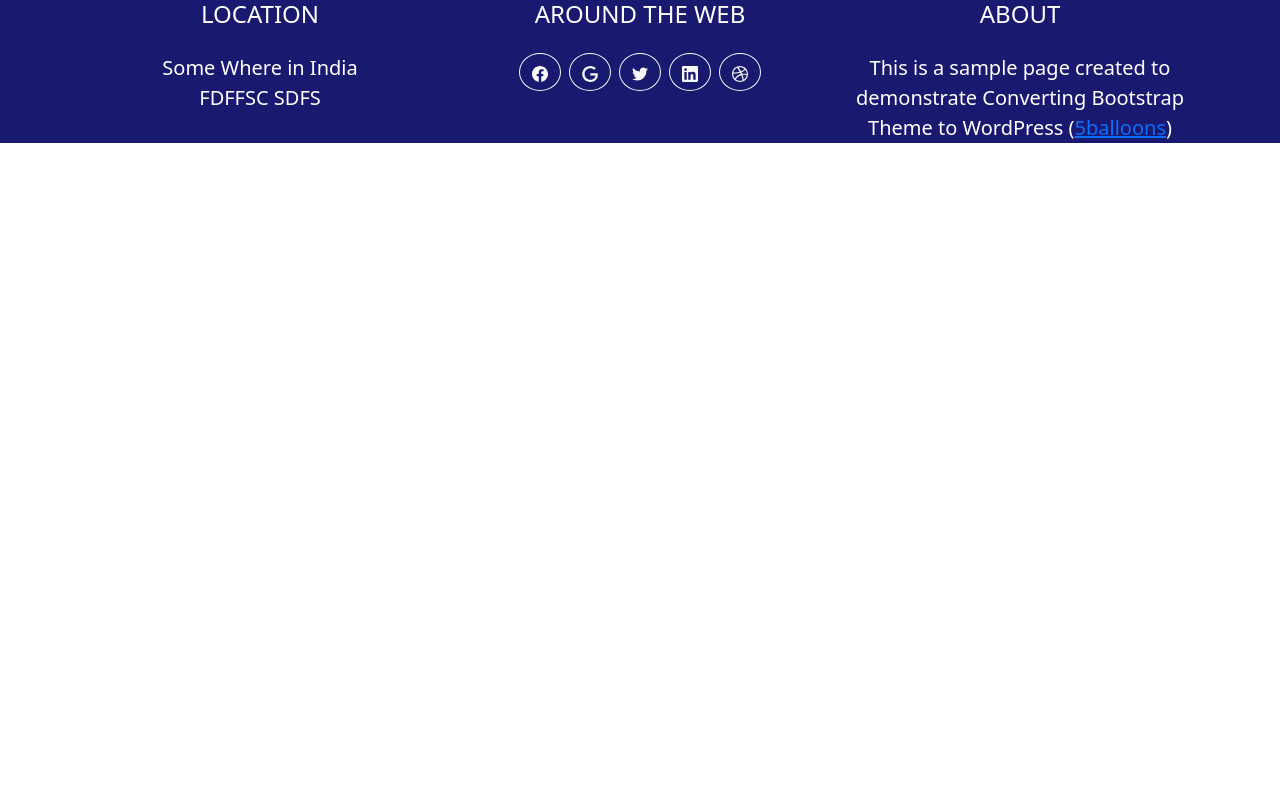
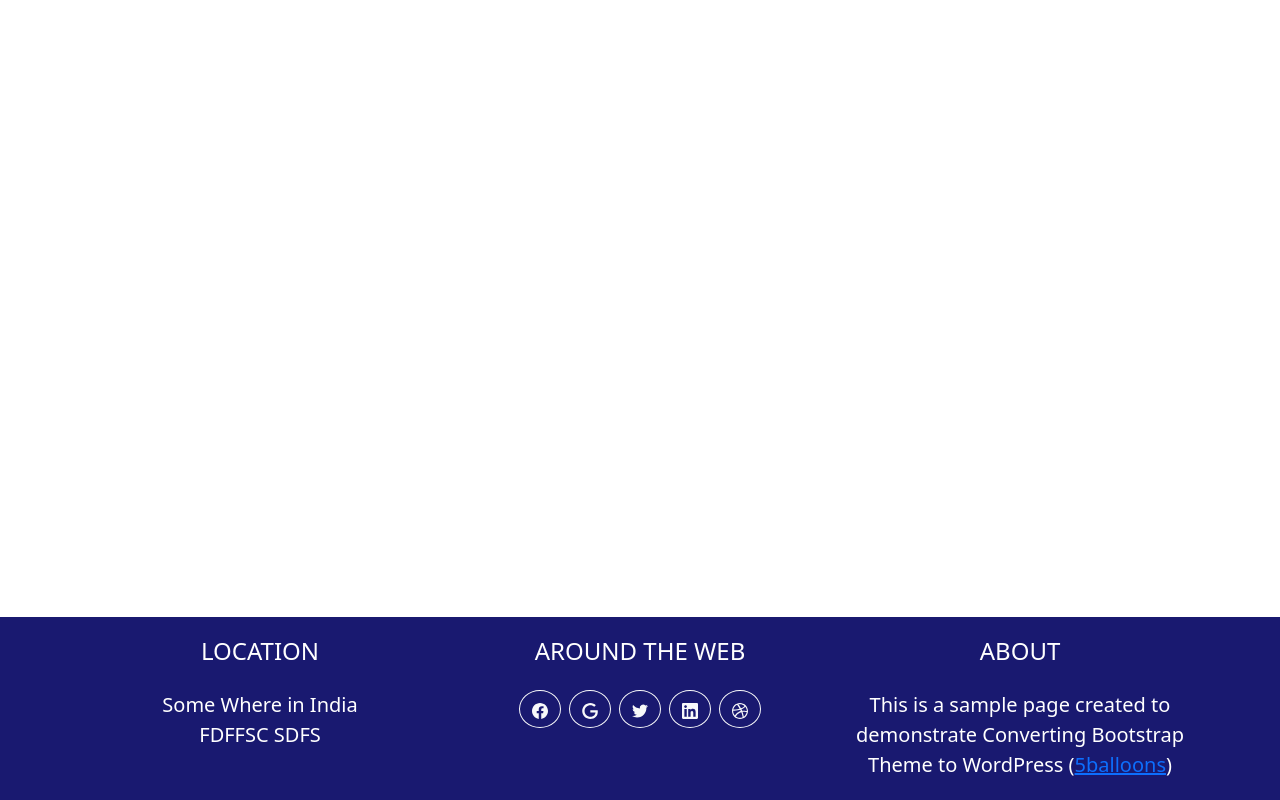
Before and after one commit to Abdi-01/dolist-react, a React (Create React App) app: page /footer in a window 1280 px wide. Built offline with nearby package versions, Linux system fonts and the light colour scheme.

Commit message:
DL-Footer-001 : menyiapkan footerpage

```diff
--- a/src/page/Footer.js
+++ b/src/page/Footer.js
@@ -3,7 +3,7 @@ import { SiFacebook, SiTwitter, SiLinkedin, SiGoogle, SiDribbble } from "react-i
 const FooterPage = (props) => {
 
     return (
-        <footer style={{ backgroundColor: "midnightblue", color:"white"}}>
+        <footer style={{ backgroundColor: "midnightblue", color:"white", position:"fixed", bottom:"0", left:"0", right:"0", paddingTop:"20px", padding:"20px"}}>
             <div class="container background-color">
                 <div class="row">
 
```
